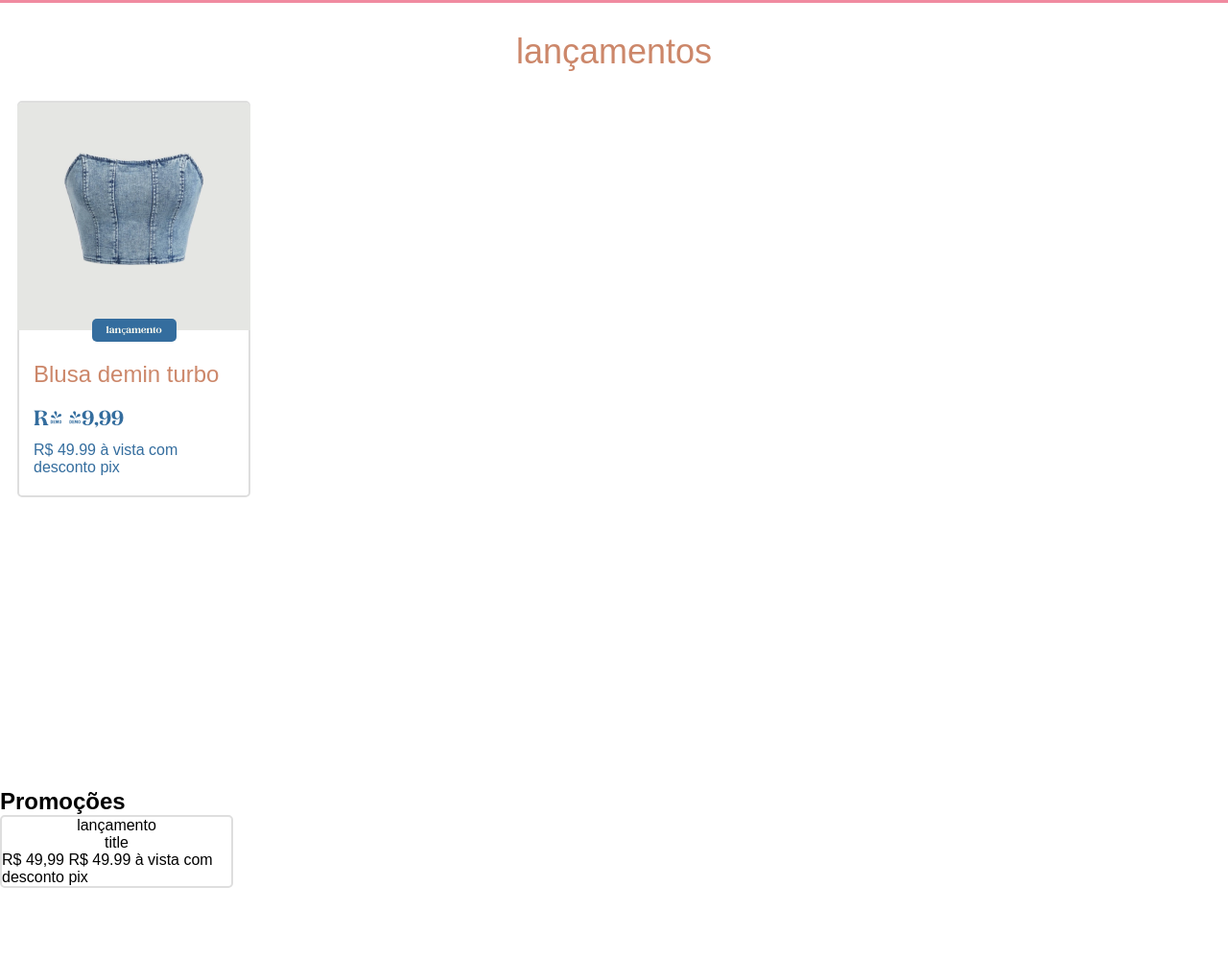
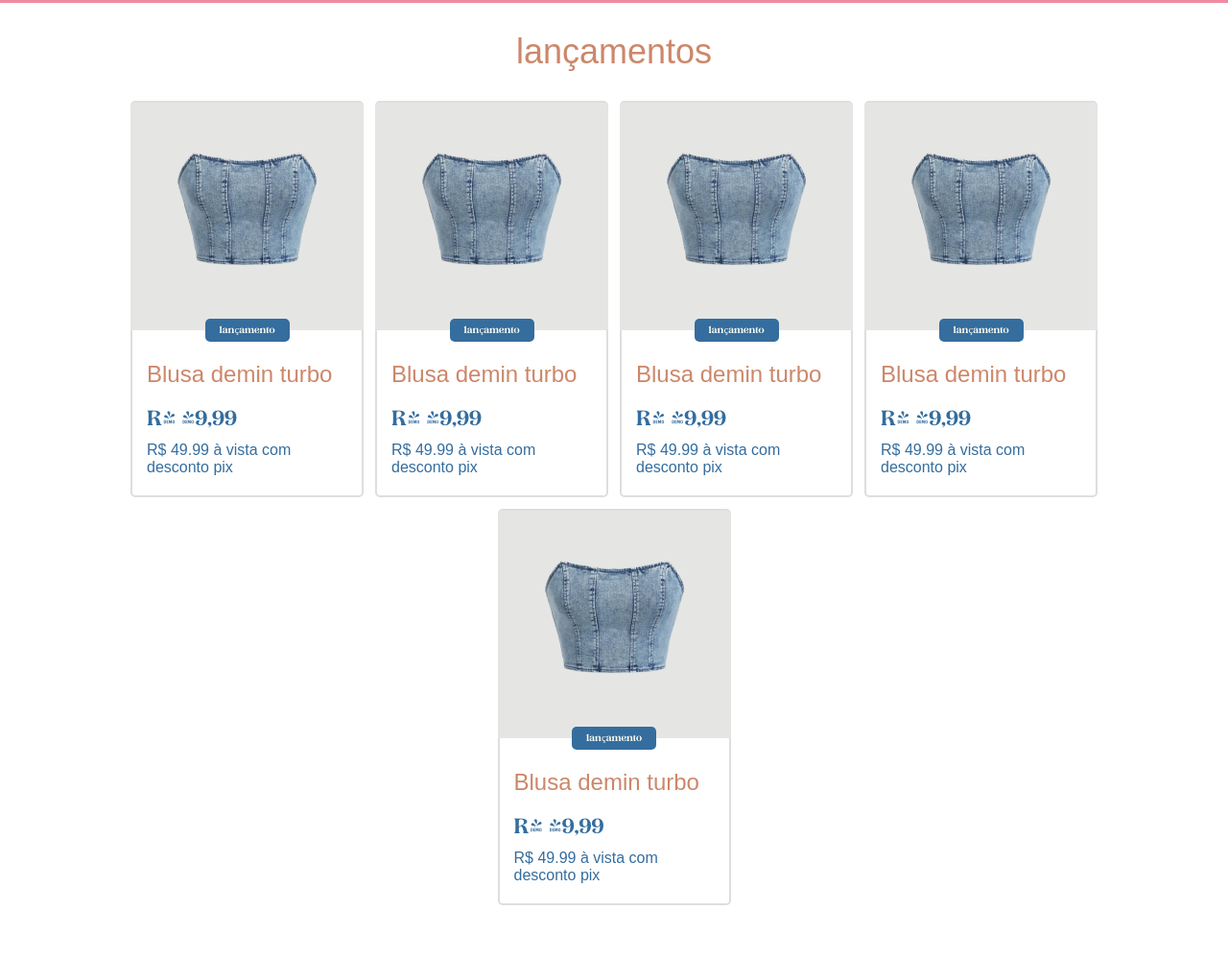
Before and after one commit to karendantas/brazzilian_trends_landingPage, a website built with Vite: page src/index.html in a window 1280 px wide. Shown: the part 561-1560 px from the top of the page at 96% size. Before the commit the page ends 1486 px from the top, so only its background shows below. Built offline with nearby package versions, Linux system fonts and the light colour scheme; a web font is replaced by a local one.

Commit message:
feat: finish main container styles

```diff
--- a/src/index.html
+++ b/src/index.html
@@ -63,11 +63,68 @@
           <h2 class="beige-text">lançamentos</h2>
 
           <!--Produtos-->
-          <div>
+          <div class="products-container">
           <!--Card de produto-->
           <div class="card">
             <img src="./assets/img/blusa-denim.png" alt=""/>
             <div class = "release-tag">lançamento</div>
+
+            <div class = "product-highlight">
+              <h3 class="beige-text">Blusa demin turbo</h3>
+              <!--Precificação-->
+              <div>
+                <span class="blue-text price">R$ 49,99</span>
+                <span class="blue-text">R$ 49.99 à vista com desconto pix</span>
+              </div>
+            </div>
+          </div>
+
+          <div class="card">
+            <img src="./assets/img/blusa-denim.png" alt=""/>
+            <div class = "release-tag">lançamento</div>
+
+            <div class = "product-highlight">
+              <h3 class="beige-text">Blusa demin turbo</h3>
+              <!--Precificação-->
+              <div>
+                <span class="blue-text price">R$ 49,99</span>
+                <span class="blue-text">R$ 49.99 à vista com desconto pix</span>
+              </div>
+            </div>
+          </div>
+
+          <div class="card">
+            <img src="./assets/img/blusa-denim.png" alt=""/>
+            <div class = "release-tag">lançamento</div>
+
+            <div class = "product-highlight">
+              <h3 class="beige-text">Blusa demin turbo</h3>
+              <!--Precificação-->
+              <div>
+                <span class="blue-text price">R$ 49,99</span>
+                <span class="blue-text">R$ 49.99 à vista com desconto pix</span>
+              </div>
+            </div>
+          </div>
+
+          <div class="card">
+            <img src="./assets/img/blusa-denim.png" alt=""/>
+            <div class = "release-tag">lançamento</div>
+
+            <div class = "product-highlight">
+              <h3 class="beige-text">Blusa demin turbo</h3>
+              <!--Precificação-->
+              <div>
+                <span class="blue-text price">R$ 49,99</span>
+                <span class="blue-text">R$ 49.99 à vista com desconto pix</span>
+              </div>
+            </div>
+          </div>
+
+          <div class="card">
+            <img src="./assets/img/blusa-denim.png" alt=""/>
+            <div class = "release-tag">lançamento</div>
+
             <div class = "product-highlight">
               <h3 class="beige-text">Blusa demin turbo</h3>
               <!--Precificação-->
@@ -81,24 +138,63 @@
         </section>
 
         <!--sessão de categorias-->
-        <div>
-          <img src="" alt=""/>
-          <img src="" alt=""/>
+        <div class = "category-section">
+          <img src="./assets/img/acessorios.png" alt=""/>
+          <img src="./assets/img/sapatos.png" alt=""/>
         </div>
 
         <!--sessão de promoções-->
-        <section>
-          <h2>Promoções</h2>
+        <section class = "sale-section">
+          <h2 class="beige-text">promoção</h2>
+
+          <div class = "sales-container">
             <!--cards-->
             <div class="card">
-            <img src="" alt=""/>
-            <div>lançamento</div>
-            <span>title</span>
+              <img src="./assets/img/calça.png" alt=""/>
+              <div class = "release-tag">promoção</div>
+
+              <div class = "product-highlight">
+                <h3 class="beige-text">Calça flor</h3>
 
                 <!--Precificação-->
                 <div>
-              <span>R$ 49,99</span>
-              <span>R$ 49.99 à vista com desconto pix</span>
+                  <span class="blue-text">R$ 49,99</span>
+                  <span class="blue-text">R$ 49.99 à vista com desconto pix</span>
+                </div>
+              </div>
+
+            </div>
+
+            <div class="card">
+              <img src="./assets/img/calça.png" alt=""/>
+              <div class = "release-tag">promoção</div>
+
+              <div class = "product-highlight">
+                <h3 class="beige-text">Calça flor</h3>
+
+                <!--Precificação-->
+                <div>
+                  <span class="blue-text">R$ 49,99</span>
+                  <span class="blue-text">R$ 49.99 à vista com desconto pix</span>
+                </div>
+              </div>
+
+            </div>
+
+            <div class="card">
+              <img src="./assets/img/calça.png" alt=""/>
+              <div class = "release-tag">promoção</div>
+
+              <div class = "product-highlight">
+                <h3 class="beige-text">Calça flor</h3>
+
+                <!--Precificação-->
+                <div>
+                  <span class="blue-text">R$ 49,99</span>
+                  <span class="blue-text">R$ 49.99 à vista com desconto pix</span>
+                </div>
+              </div>
+
             </div>
         </div>
         </section>
--- a/src/main.js
+++ b/src/main.js
@@ -0,0 +1,58 @@
+products = [
+    {
+        id: 1,
+        title: 'Blusa denim tubo',
+        price: 49.99,
+        image: './assets/img/blusa-denim.png',
+        stock: true
+    },
+    {
+        id: 2,
+        title: 'Saia denim plissado',
+        price: 59.99,
+        image: './assets/img/saia-denim.png',
+        stock: true
+    },
+    {
+        id: 3,
+        title: 'Blusa top denim curto',
+        price: 49.99,
+        image: './assets/img/blusa-top.png',
+        stock: true
+    },
+    {
+        id: 4,
+        title: 'Blusa top denim turbo',
+        price: 49.99,
+        image: './assets/img/blusa-turbo.png',
+        stock: true
+    },
+    {
+        id: 5,
+        title: 'Short-saia denim rodado',
+        price: 49.99,
+        image: './assets/img/short-saia.png',
+        stock: true
+    },
+    {
+        id: 6,
+        title: 'Vestido denim rodado',
+        price: 69.99,
+        image: './assets/img/vestido.png',
+        stock: true
+    },
+    {
+        id: 7,
+        title: 'Blusa top denim coração',
+        price: 49.99,
+        image: './assets/img/blusa-denim2.png',
+        stock: true
+    },
+    {
+        id: 8,
+        title: 'Saia denim plissado jeans',
+        image: './assets/img/saia-denim2.png',
+        stock: false
+
+    }
+]
--- a/src/style.css
+++ b/src/style.css
@@ -29,7 +29,6 @@ header{
 .header-content{
   width: 100%;
   max-width: 1120px;
-  height: 100vh;
   margin: 0 auto;
 
   padding-top: 2.5rem;
@@ -70,6 +69,7 @@ header{
   color: var(--beige-500);
   font-size: 24px;
   font-weight: 400;
+
 }
 
 .search-input input::placeholder{
@@ -78,6 +78,8 @@ header{
   font-weight: 400;
   position: absolute;
   top: 30%;
+
+
 
 }
 /*informações da conta*/
@@ -104,9 +106,10 @@ header{
 }
 .account-cart > div {
   background-color: var(--beige-500);
-  padding: 4px 8px;
+  padding: 3px 8px;
   color: #FFFDF0;
   border-radius: 999px;
+  font-size: 15px;
   font-family: 'Postre';
 }
 
@@ -139,8 +142,9 @@ header{
 .releases-section{
   width: 100%;
   max-width: 1244px;
-  height: 100vh;
   margin: 0 auto;
+
+
 }
 .releases-section > h2 {
   font-size: 2.25rem;
@@ -196,6 +200,49 @@ header{
   font-family: 'Postre';
 }
 
+.products-container {
+  display: flex;
+  justify-content: center;
+  flex-wrap: wrap;
+  gap: 12px;
+
+}
+
+/*sessão de categorias*/
+.category-section{
+  width: 100%;
+  max-width: 1244px;
+  margin: 0 auto;
+  padding-top: 4.625rem;
+
+  display: flex;
+  justify-content: center;
+  gap: 1.25rem;
+}
+
+/*sessão de promoções */
+.sale-section{
+  width: 100%;
+  max-width: 1244px;
+  margin: 0 auto;
+
+  display: flex;
+  flex-direction: column;
+  align-items: center;
+  padding-top: 17px;
+  padding-bottom: 60px;
+}
+
+.sale-section h2 {
+  font-size: 2.25rem;
+  font-weight: 500;
+  padding-bottom: 17px;
+}
+
+.sales-container {
+  display: flex;
+  gap: 12px;
+}
 .blue-text{
   color: var(--blue-600);
 }
```
Also changed, not shown: src/assets/img/acessorios.png (added), src/assets/img/blusa-top.png (added), src/assets/img/blusa-top2.png (added), src/assets/img/blusa-turbo.png (added), src/assets/img/calça.png (added), src/assets/img/saia-denim.png (added), src/assets/img/saia-denim2.png (added), src/assets/img/sapatos.png (added), src/assets/img/short-saia.png (added), src/assets/img/vestido.png (added). Lines whose indentation alone changed are shown as unchanged.
